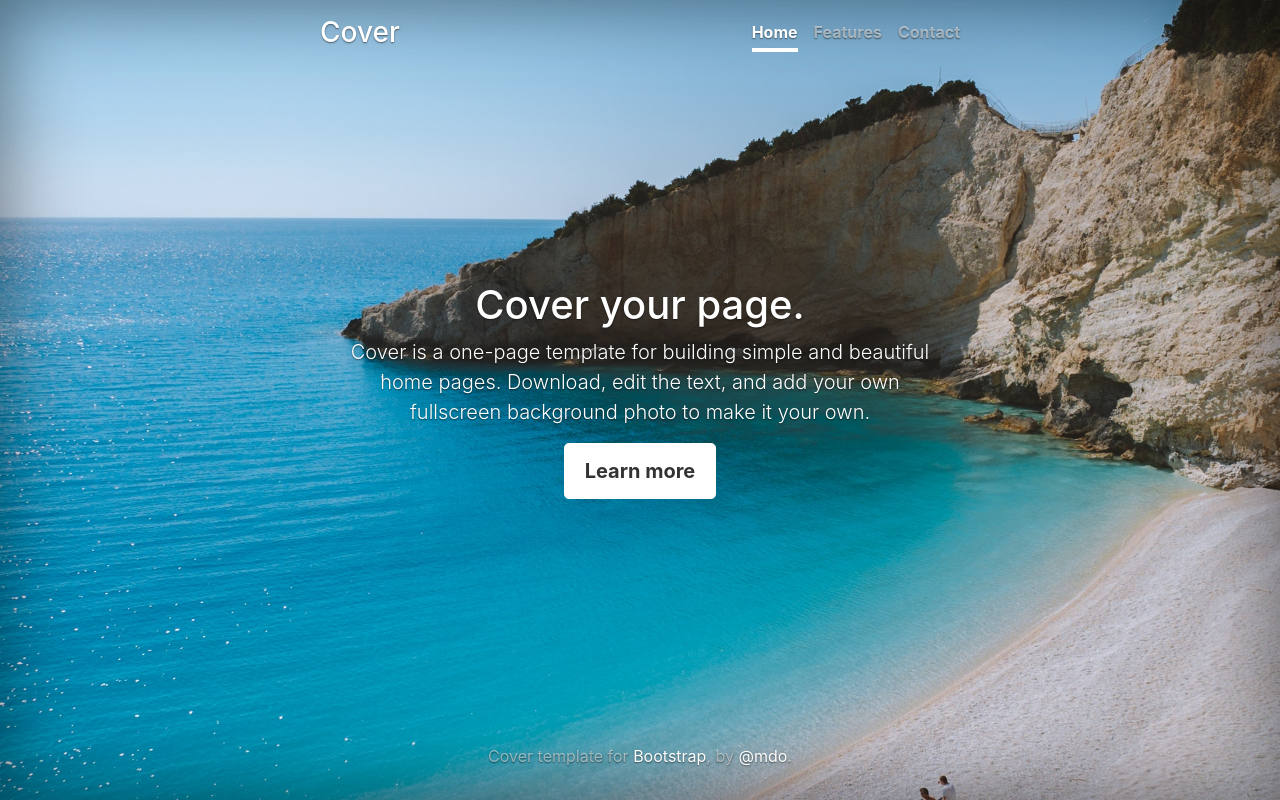
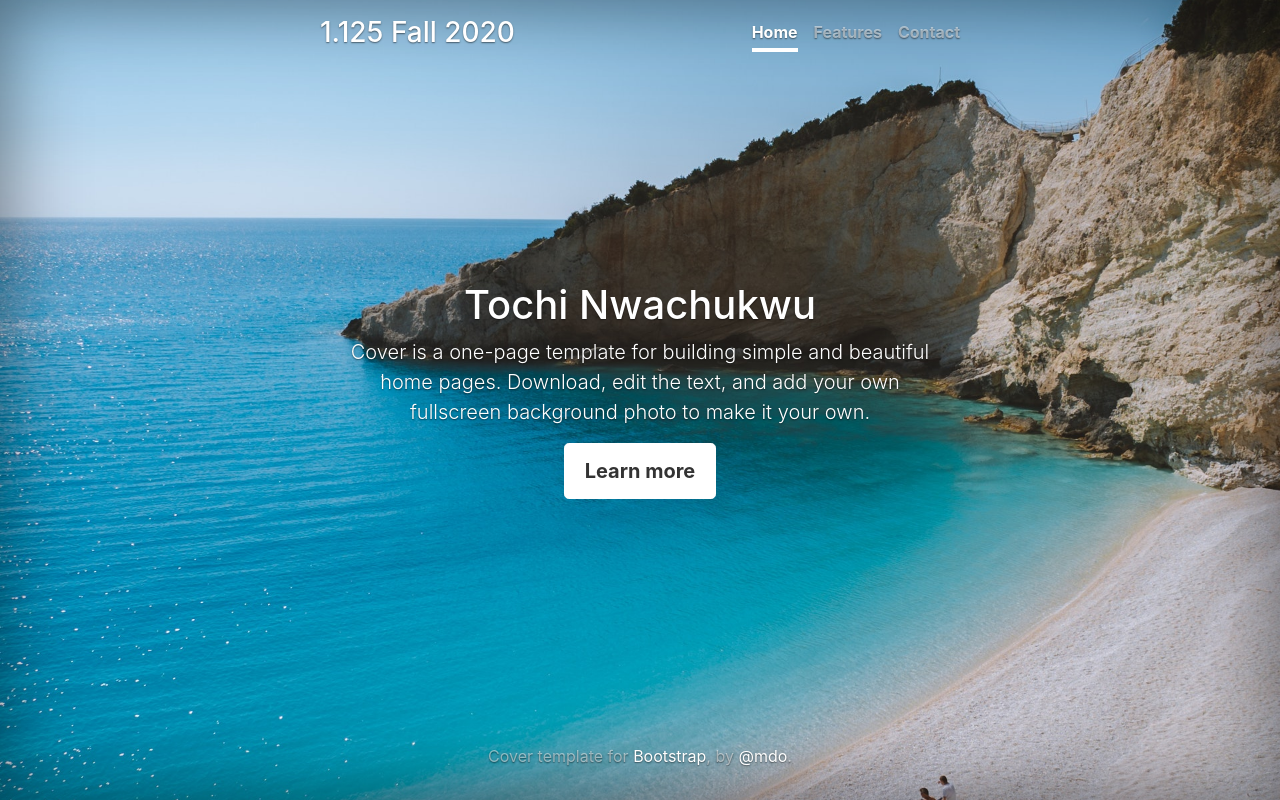
Before and after one commit to tochitemi/tochitemi.github.io, a plain HTML site: page index.html in a window 1280 px wide. Drawn offline with nearby package versions, Linux system fonts and the light colour scheme.

Commit message:
Add files via upload

```diff
--- a/index.html
+++ b/index.html
@@ -34,17 +34,17 @@
     <div class="cover-container d-flex w-100 h-100 p-3 mx-auto flex-column">
   <header class="masthead mb-auto">
     <div class="inner">
-      <h3 class="masthead-brand">Cover</h3>
+      <h3 class="masthead-brand">1.125 Fall 2020</h3>
       <nav class="nav nav-masthead justify-content-center">
         <a class="nav-link active" href="#">Home</a>
         <a class="nav-link" href="#">Features</a>
-        <a class="nav-link" href="#">Contact</a>
+        <a class="nav-link" href="https://www.linkedin.com/in/tochi">Contact</a>
       </nav>
     </div>
   </header>
 
   <main role="main" class="inner cover">
-    <h1 class="cover-heading">Cover your page.</h1>
+    <h1 class="cover-heading">Tochi Nwachukwu</h1>
     <p class="lead">Cover is a one-page template for building simple and beautiful home pages. Download, edit the text, and add your own fullscreen background photo to make it your own.</p>
     <p class="lead">
       <a href="#" class="btn btn-lg btn-secondary">Learn more</a>
```
